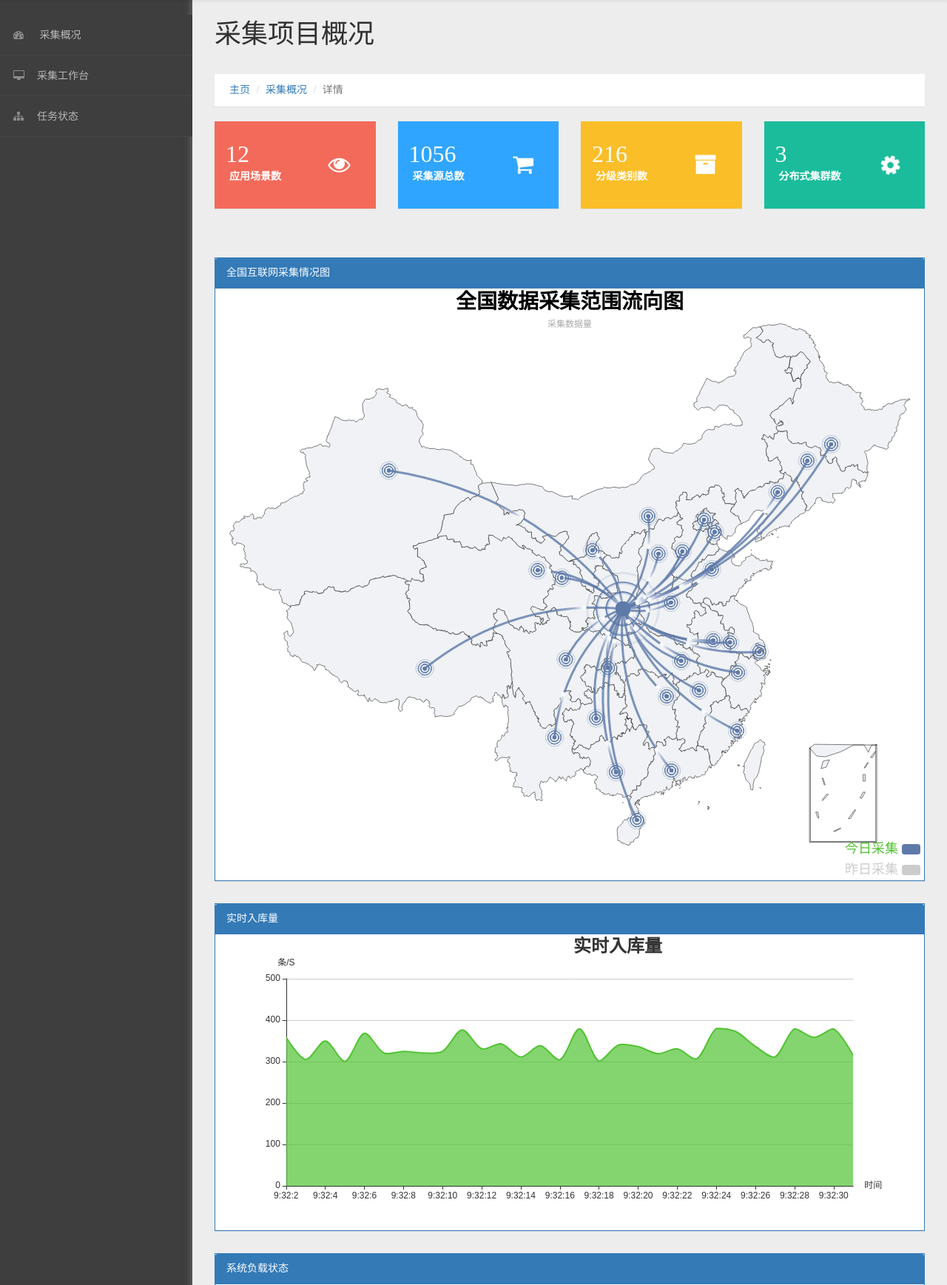
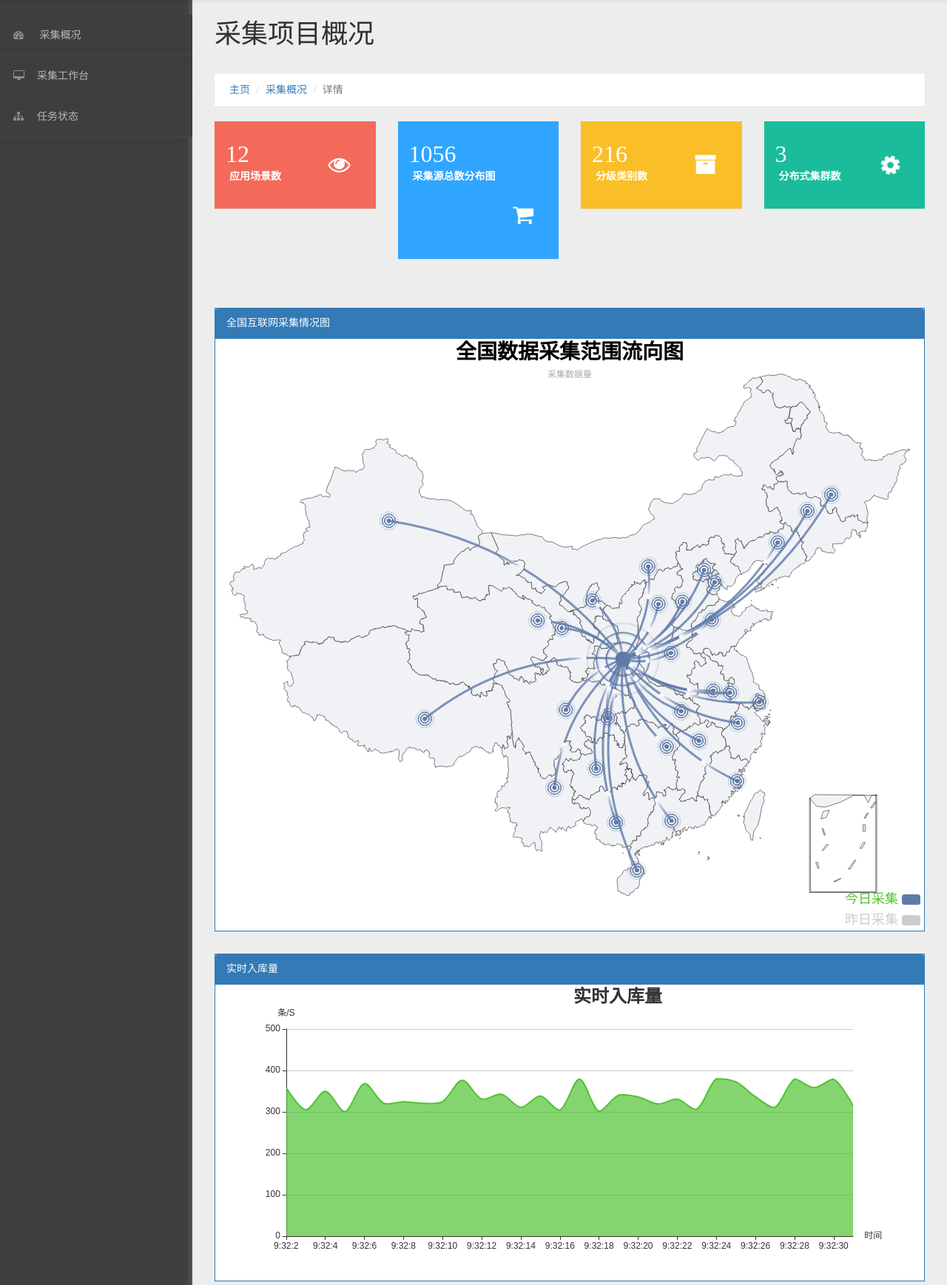
Before and after one commit to liwei123o0/SpiderStart, a Django app: template app/templates/index.html in a window 1280 px wide. Shown: the part 60-1797 px from the top of the page at 74% size. Run offline with Django 3.2, Linux system fonts and the light colour scheme; the template is opened without the code that fills it, so the values that code supplies are empty.

Commit message:
2016-11-15 4.8

```diff
--- a/app/templates/base_configs.html
+++ b/app/templates/base_configs.html
@@ -16,6 +16,7 @@
     <!-- Google Fonts-->
     {#    <link href='http://fonts.useso.com/css?family=Open+Sans' rel='stylesheet' type='text/css'/>#}
     <link rel="stylesheet" href="../static/assets/js/Lightweight-Chart/cssCharts.css">
+    <link rel='icon' href='../static/img/crawl.png' type="image/png"/>
     <title>分布式互联网采集管理监控系统</title>
     {% block head %}
     {% endblock %}
@@ -38,7 +39,8 @@
                     <li><a href="/" style="color: #4D4D4D">采集项目管理</a></li>
                     <li class="active"><a href="/configfile/" style="color: #4D4D4D">采集规则管理</a></li>
                     <li><a href="/servercpu/" style="color: #4D4D4D">采集性能监控</a></li>
-                    <li><a href="http://192.168.10.104:8888/WestMobileApp/f/classifyHome" style="color: #4D4D4D">壹键信</a></li>
+                    <li><a href="http://192.168.10.104:8888/WestMobileApp/f/classifyHome" style="color: #4D4D4D">壹键信</a>
+                    </li>
                 </ul>
             </div>
         </nav>
--- a/app/templates/base_scrapyd.html
+++ b/app/templates/base_scrapyd.html
@@ -17,6 +17,7 @@
     {#    <link href='http://fonts.useso.com/css?family=Open+Sans' rel='stylesheet' type='text/css'/>#}
     <link rel="stylesheet" href="../static/assets/js/Lightweight-Chart/cssCharts.css">
     <link href="../static/bootstrap-3.3.5/css/index.css" rel="stylesheet"/>
+    <link rel='icon' href='../static/img/crawl.png' type="image/png"/>
     <title>分布式互联网采集管理监控系统</title>
     {% block head %}
     {% endblock %}
@@ -39,7 +40,8 @@
                     <li class="active"><a href="/" style="color: #4D4D4D">采集项目管理</a></li>
                     <li><a href="/configfile/" style="color: #4D4D4D">采集规则管理</a></li>
                     <li><a href="/servercpu/" style="color: #4D4D4D">采集性能监控</a></li>
-                    <li><a href="http://192.168.10.104:8888/WestMobileApp/f/classifyHome" style="color: #4D4D4D">壹键信</a></li>
+                    <li><a href="http://192.168.10.104:8888/WestMobileApp/f/classifyHome" style="color: #4D4D4D">壹键信</a>
+                    </li>
                 </ul>
             </div>
         </nav>
--- a/app/templates/base_stats.html
+++ b/app/templates/base_stats.html
@@ -16,6 +16,7 @@
     <!-- Google Fonts-->
     {#    <link href='http://fonts.useso.com/css?family=Open+Sans' rel='stylesheet' type='text/css'/>#}
     <link rel="stylesheet" href="../static/assets/js/Lightweight-Chart/cssCharts.css">
+    <link rel='icon' href='../static/img/crawl.png' type="image/png"/>
     <title>分布式互联网采集管理监控系统</title>
     {% block head %}
     {% endblock %}
@@ -38,7 +39,8 @@
                     <li><a href="/" style="color: #4D4D4D">采集项目管理</a></li>
                     <li><a href="/configfile/" style="color: #4D4D4D">采集规则管理</a></li>
                     <li class="active"><a href="/servercpu/" style="color: #4D4D4D">采集性能监控</a></li>
-                    <li><a href="http://192.168.10.104:8888/WestMobileApp/f/classifyHome" style="color: #4D4D4D">壹键信</a></li>
+                    <li><a href="http://192.168.10.104:8888/WestMobileApp/f/classifyHome" style="color: #4D4D4D">壹键信</a>
+                    </li>
                 </ul>
             </div>
         </nav>
--- a/app/templates/index.html
+++ b/app/templates/index.html
@@ -34,7 +34,7 @@
                                 <h3>
                                     {#                                    <h3 style="color: #FFFFFF">{{ spiders|safe }}</h3>#}
                                     <h3 style="color: #FFFFFF">1056</h3>
-                                    <small style="color: #FFFFFF">采集源总数</small>
+                                    <small style="color: #FFFFFF">采集源总数分布图</small>
                                 </h3>
                             </div>
                             <div class="icon">
@@ -371,7 +371,7 @@
             });
             $("#demo3").click(function () {
                 $(".demoView").css("display", "none");
-               $("#demoView3").filter(':not(:animated)').slideDown(1000);
+                $("#demoView3").filter(':not(:animated)').slideDown(1000);
             });
             {#            $("#demo4").click(function () {#}
             {#                $(".demoView").css("display", "none");#}
@@ -1348,6 +1348,15 @@
                     color: '#fff'
                 }
             },
+            visualMap: {
+                min: 0,
+                max: 150,
+                calculable: true,
+                color: ['#5CB85C', '#5BC0DE', '#D9534F'],
+                textStyle: {
+                    color: '#fff'
+                }
+            },
             geo: {
                 map: 'china',
                 label: {
@@ -1508,7 +1517,7 @@
                     ]),
                     symbolSize: function (value) {
                         console.log(value);
-                        return value[2] / 8;
+                        return value[2] / 10;
                     },
                     label: {
                         normal: {
```
Also changed, not shown: app/static/img/crawl.png (added).
